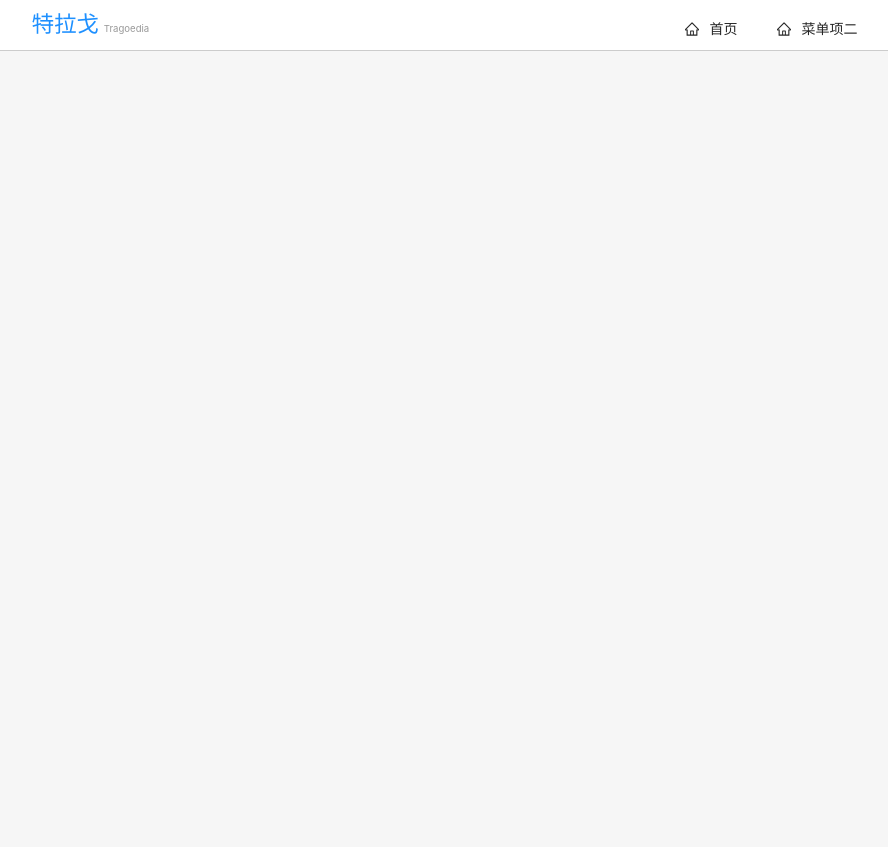
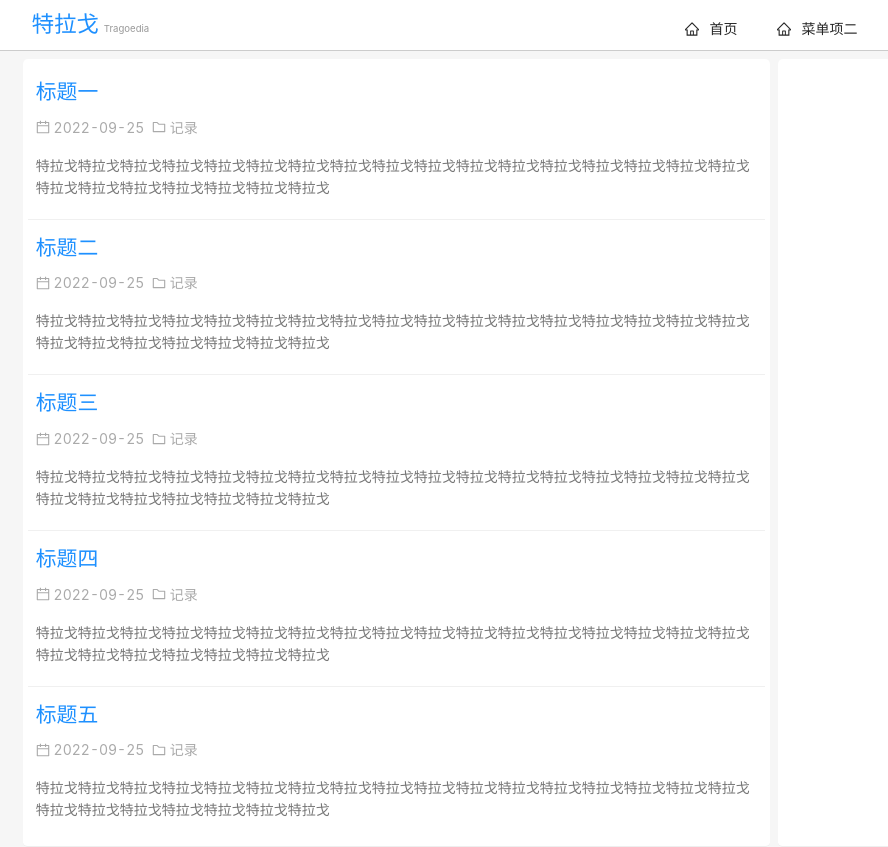
Before and after one commit to Tragoedia0722/blog-front, a Next.js app: page / in a window 1280 px wide. Shown: the whole page, without its empty margins (133-1021 px from the left). Before the commit the page ends 800 px from the top, so only its background shows below. Built offline with nearby package versions, Linux system fonts and the light colour scheme.

Commit message:
首页左侧Main组件

```diff
--- /dev/null
+++ b/components/main/Main.js
@@ -0,0 +1,20 @@
+import React from 'react';
+import classes from "./Main.module.css";
+import {Col, Row} from "antd";
+
+const Main = (props) => {
+    return (
+        <div>
+            <Row className={classes.main} type={"flex"} justify="center">
+                <Col className={classes.left} xs={24} sm={24} md={16} lg={18} xl={14}>
+                    {props.left}
+                </Col>
+                <Col className={classes.right} xs={0} sm={0} md={7} lg={5} xl={4}>
+                    {props.right}
+                </Col>
+            </Row>
+        </div>
+    );
+};
+
+export default Main;
--- /dev/null
+++ b/components/main/Main.module.css
@@ -0,0 +1,35 @@
+.main {
+    margin-top: .5rem;
+}
+
+.left {
+    background-color: #FFF;
+    padding: .3rem;
+    border-radius: .3rem;
+    border-bottom: 1px solid #eee;
+}
+
+.right {
+    background-color: #FFF;
+    margin-left: .5rem;
+    padding: .3rem;
+    border-radius: .3rem;
+    border-bottom: 1px solid #eee;
+}
+
+.title {
+    font-size: 1.3rem;
+    color: #1e90ff;
+    padding: 0 0.5rem;
+}
+
+.context {
+    color: #777;
+    padding: .5rem;
+}
+
+.icon {
+    margin-left: .5rem;
+    padding: .5rem 0;
+    color: #AAA;
+}
--- a/pages/index.js
+++ b/pages/index.js
@@ -1,15 +1,82 @@
-import React from 'react'
+import React, {useState} from 'react'
 import Head from 'next/head'
 import Header from "../components/header/Header";
+import Main from "../components/main/Main"
+import {List} from "antd";
+import classes from "../components/main/Main.module.css";
+import {CalendarOutlined, FolderOutlined} from "@ant-design/icons";
 
-const Home = () => (
+const Home = () => {
+    const [dataSource, setDataSource] = useState([
+            {
+                title: '标题一',
+                date: '2022-09-25',
+                type: '记录',
+                context: '特拉戈特拉戈特拉戈特拉戈特拉戈特拉戈特拉戈特拉戈特拉戈特拉戈特拉戈特拉戈特拉戈特拉戈特拉戈特拉戈特拉戈特拉戈特拉戈特拉戈特拉戈特拉戈特拉戈特拉戈'
+            },
+            {
+                title: '标题二',
+                date: '2022-09-25',
+                type: '记录',
+                context: '特拉戈特拉戈特拉戈特拉戈特拉戈特拉戈特拉戈特拉戈特拉戈特拉戈特拉戈特拉戈特拉戈特拉戈特拉戈特拉戈特拉戈特拉戈特拉戈特拉戈特拉戈特拉戈特拉戈特拉戈'
+            },
+            {
+                title: '标题三',
+                date: '2022-09-25',
+                type: '记录',
+                context: '特拉戈特拉戈特拉戈特拉戈特拉戈特拉戈特拉戈特拉戈特拉戈特拉戈特拉戈特拉戈特拉戈特拉戈特拉戈特拉戈特拉戈特拉戈特拉戈特拉戈特拉戈特拉戈特拉戈特拉戈'
+            },
+            {
+                title: '标题四',
+                date: '2022-09-25',
+                type: '记录',
+                context: '特拉戈特拉戈特拉戈特拉戈特拉戈特拉戈特拉戈特拉戈特拉戈特拉戈特拉戈特拉戈特拉戈特拉戈特拉戈特拉戈特拉戈特拉戈特拉戈特拉戈特拉戈特拉戈特拉戈特拉戈'
+            },
+            {
+                title: '标题五',
+                date: '2022-09-25',
+                type: '记录',
+                context: '特拉戈特拉戈特拉戈特拉戈特拉戈特拉戈特拉戈特拉戈特拉戈特拉戈特拉戈特拉戈特拉戈特拉戈特拉戈特拉戈特拉戈特拉戈特拉戈特拉戈特拉戈特拉戈特拉戈特拉戈'
+            }
+        ]
+    )
+
+    const left = <List
+        itemLayout={"vertical"}
+        dataSource={dataSource}
+        renderItem={item => (
+            <List.Item>
+                <div className={classes.title}>{item.title}</div>
+                <div className={classes.icon}>
+                    <span>
+                        <CalendarOutlined/>&nbsp;{item.date}
+                    </span>
+                    &nbsp;&nbsp;
+                    <span>
+                        <FolderOutlined/>&nbsp;{item.type}
+                    </span>
+                </div>
+                <div className={classes.context}>
+                    {item.context}
+                </div>
+            </List.Item>
+        )}/>
+
+    const right = <div>
+
+    </div>
+
+    return (
         <>
             <Head>
                 <title>Home</title>
             </Head>
 
             <Header/>
+            <Main left={left} right={right}/>
         </>
     )
+}
+
 
 export default Home
```
Lines whose indentation alone changed are shown as unchanged.
